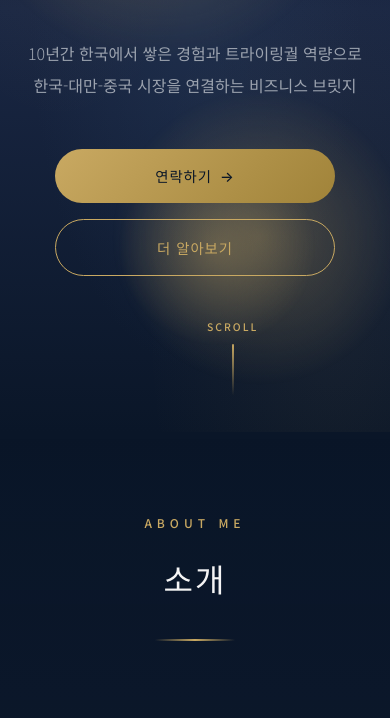
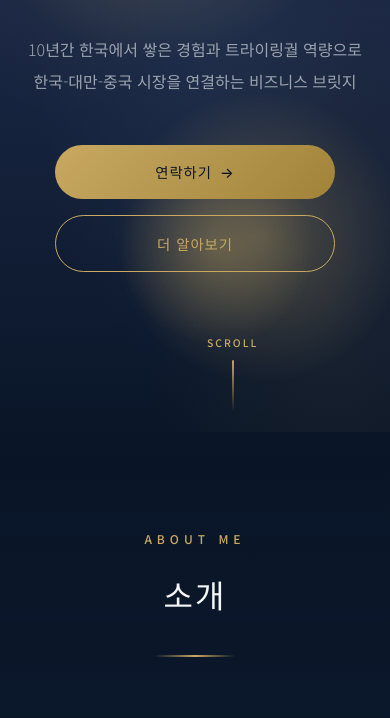
Before and after one commit to bellaliv423/bella-profile, a plain HTML site: page index.html in a window 390 px wide. Shown: the part 412-1130 px from the top of the page. Drawn offline with nearby package versions, Linux system fonts and the light colour scheme.

Commit message:
Update index.html

```diff
--- a/index.html
+++ b/index.html
@@ -1895,12 +1895,11 @@
             }
 
             .hero {
-                padding: 6rem 1.5rem 2.5rem;
+                padding: 7rem 1.5rem 5rem;
                 min-height: 100vh;
                 display: flex;
                 flex-direction: column;
-                justify-content: center;
-                align-items: center;
+                justify-content: space-between;
                 position: relative;
             }
 
```
